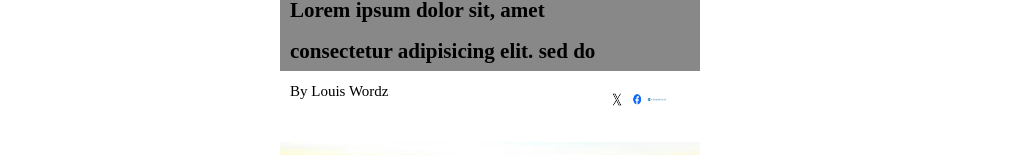
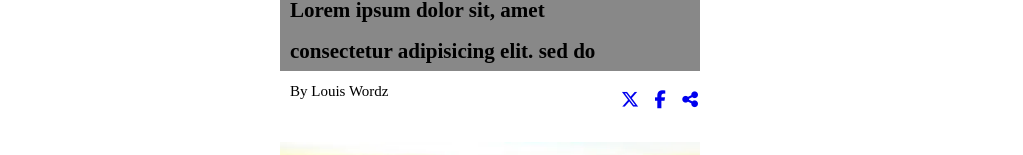
Before and after one commit to louiswordz/fuzzy-web, a plain HTML site: page index.html in a window 1280 px wide. Shown: the part 177-332 px from the top of the page, without its empty margins (0-1023 px from the left). Drawn offline with Linux system fonts and the light colour scheme.

Commit message:
New update

```diff
--- a/index.html
+++ b/index.html
@@ -7,6 +7,7 @@
     <meta http-equiv="X-UA-Compatible" content="ie=edge">
     <link rel="stylesheet" href="style.css">
     <link rel="shortcut icon" href="favicon.ico" type="image/x-icon">
+    <script src="https://kit.fontawesome.com/96ab1594b8.js" crossorigin="anonymous"></script>
     <title>Document</title>
 </head>
 <body>
@@ -38,9 +39,9 @@
                 <article id="art2">
                     <small>By Louis Wordz</small>
                     <figure>
-                        <a href="http://"><img src="assets/images.png" alt="X"></a>
-                        <a href="http://" target="_blank"><img src="assets/images (1).png" alt="facebook"></a>
-                        <a href=""><img src="assets/images (2).jpeg" alt="Share"></a>
+                        <a href="https://web.facebook.com/onu.louis1/"><i class="fa-brands fa-x-twitter"></i></a>
+                        <a href="https://x.com/Meritleo" target="_blank"><i class="fa-brands fa-facebook-f"></i></a>
+                        <a href="https://www.google.com/"><i class="fa-solid fa-share-nodes"></i></i></a>
                     </figure>
                 </article>
             </section>
--- a/style.css
+++ b/style.css
@@ -91,14 +91,15 @@ header nav ul li a{
     float: right;
     display: flex;
     position: relative;
-    right: 290px ;
-    margin-right: 3px;
-    top: 10px;
+    right: 260px ;
+    top: 9px;
 }
 
-.container main #sec1 #art2 figure img{
+.container main #sec1 #art2 figure a{
     width: 20px;
     height: 15px;
+    margin-left: 10px;
+
 }
 
 #sec2{
```
Also changed, not shown: assets/images (1).png (deleted), assets/images (2).jpeg (deleted), assets/images.png (deleted).
